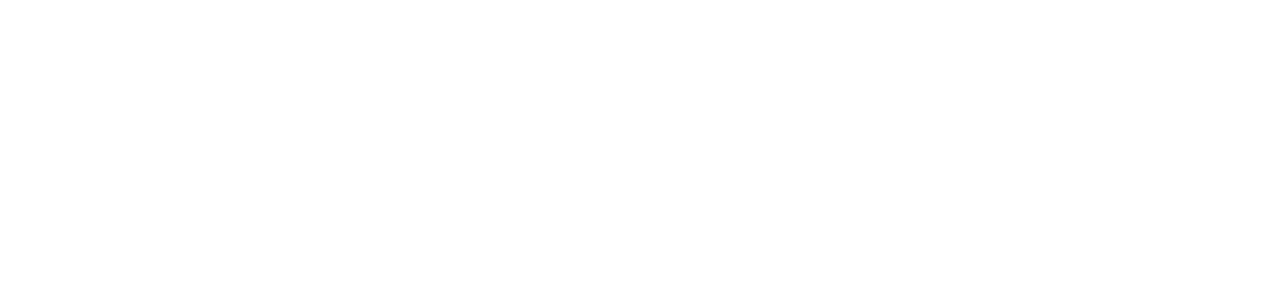
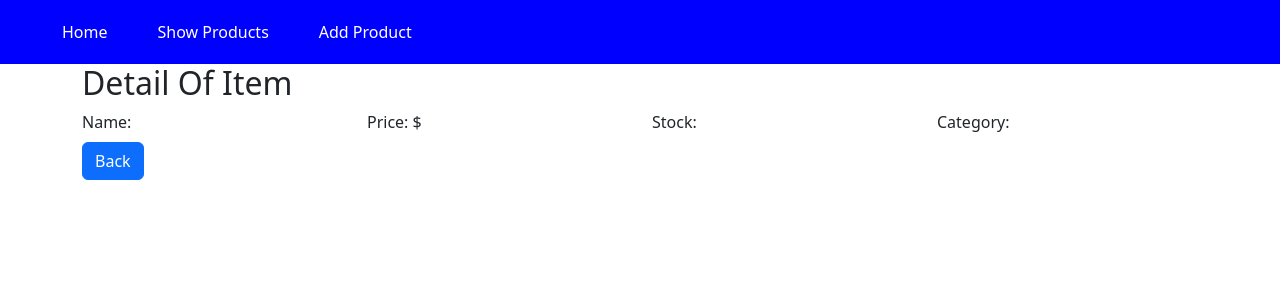
Before and after one commit to DoHyeonHak/OSS_Assignment_5-2, a React (Create React App) app in the folder crud/: page /detail/1 in a window 1280 px wide. Before the commit this address had no page. Shown: the top 300 px of the page. Built offline with nearby package versions, Linux system fonts and the light colour scheme; no server answers.

Commit message:
create DetailOfItem.js

```diff
--- a/crud/src/App.js
+++ b/crud/src/App.js
@@ -5,6 +5,7 @@ import Layout from "./pages/Layout";
 import ShowProducts from "./components/ShowProducts";
 import AddProduct from "./components/AddProduct";
 import UpdateProduct from "./components/UpdateProduct";
+import DetailOfItem from "./components/DetailOfItem";
 
 const App = () => {
   return (
@@ -15,6 +16,7 @@ const App = () => {
           <Route path="list" element={<ShowProducts />} />
           <Route path="add" element={<AddProduct />} />
           <Route path="update/:id" element={<UpdateProduct />} />
+          <Route path="detail/:id" element={<DetailOfItem />} />
         </Route>
       </Routes>
     </Router>
--- /dev/null
+++ b/crud/src/components/DetailOfItem.js
@@ -0,0 +1,38 @@
+import React, { useState } from "react";
+import { useParams } from "react-router-dom";
+import "bootstrap/dist/css/bootstrap.min.css";
+import { Link } from "react-router-dom";
+
+const DetailOfItem = () => {
+  const { id } = useParams(); // 아이디를 가져온다.
+
+  const [currentProduct] = useState({
+    name: "",
+    price: "",
+    category: "",
+    stock: "",
+  });
+
+  fetch(`https://672883cb270bd0b97555dbc6.mockapi.io/products/${id}`, {
+    method: "PUT",
+    headers: { "Content-Type": "application/json" },
+    body: JSON.stringify(currentProduct),
+  });
+
+  return (
+    <div className="container">
+      <h2>Detail Of Item</h2>
+      <div className="row mb-2" key={currentProduct}>
+        <div className="col">Name: {currentProduct.name}</div>
+        <div className="col">Price: ${currentProduct.price}</div>
+        <div className="col">Stock: {currentProduct.stock}</div>
+        <div className="col">Category: {currentProduct.category}</div>
+      </div>
+      <Link to="/list" className="btn btn-primary">
+        Back
+      </Link>
+    </div>
+  );
+};
+
+export default DetailOfItem;
--- a/crud/src/components/ShowProducts.js
+++ b/crud/src/components/ShowProducts.js
@@ -2,12 +2,10 @@ import React, { useState, useEffect } from "react";
 import "bootstrap/dist/css/bootstrap.min.css";
 import DeleteProduct from "./DeleteProduct";
 import { Link } from "react-router-dom";
-import { useNavigate } from "react-router-dom";
 
 const ShowProducts = () => {
   const [products, setProducts] = useState([]);
   const [loading, setLoading] = useState(true);
-  const [currentProduct, setCurrentProduct] = useState(null);
 
   useEffect(() => {
     fetchProducts();
@@ -72,17 +70,17 @@ const ShowProducts = () => {
               <div className="col">{product.category}</div>
               <div className="col">
                 <Link
+                  to={`/datail/${product.id}`}
+                  className="btn btn-info btn-sm text-white"
+                >
+                  Detail
+                </Link>
+                <Link
                   to={`/update/${product.id}`}
                   className="btn btn-info btn-sm text-white"
                 >
                   Modify
                 </Link>
-                {/* <button
-                  className="btn btn-info btn-sm text-white"
-                  onClick={() => setCurrentProduct(product)}
-                >
-                  Modify
-                </button> */}
                 <button
                   className="btn btn-danger btn-sm"
                   onClick={() => DeleteProduct(product.id, fetchProducts)}
--- a/crud/src/components/UpdateProduct.js
+++ b/crud/src/components/UpdateProduct.js
@@ -1,4 +1,4 @@
-import React, { useState, useEffect } from "react";
+import React, { useState } from "react";
 import { useParams, useNavigate } from "react-router-dom";
 import "bootstrap/dist/css/bootstrap.min.css";
 
--- a/crud/src/pages/Home.js
+++ b/crud/src/pages/Home.js
@@ -10,10 +10,10 @@ const Home = () => {
         flexDirection: "column",
         justifyContent: "center",
         alignItems: "center",
-        height: "100vh", // 화면 중앙 정렬
+        height: "100vh",
       }}
     >
-      <h1>Welcome to my Product Management Homepage</h1>
+      <h1>Welcome to My Product Management Homepage</h1>
       <div style={{ marginTop: "20px" }}>
         <Link
           to="/list"
```
